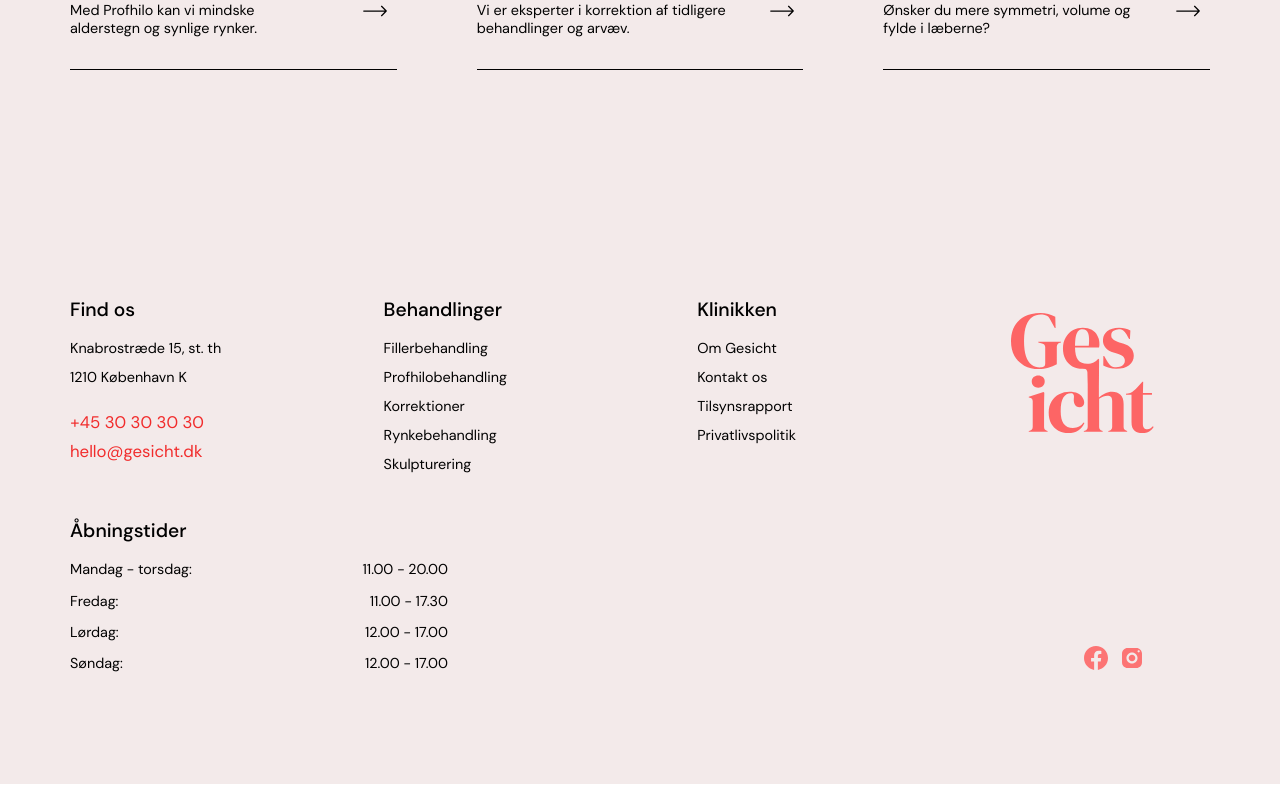
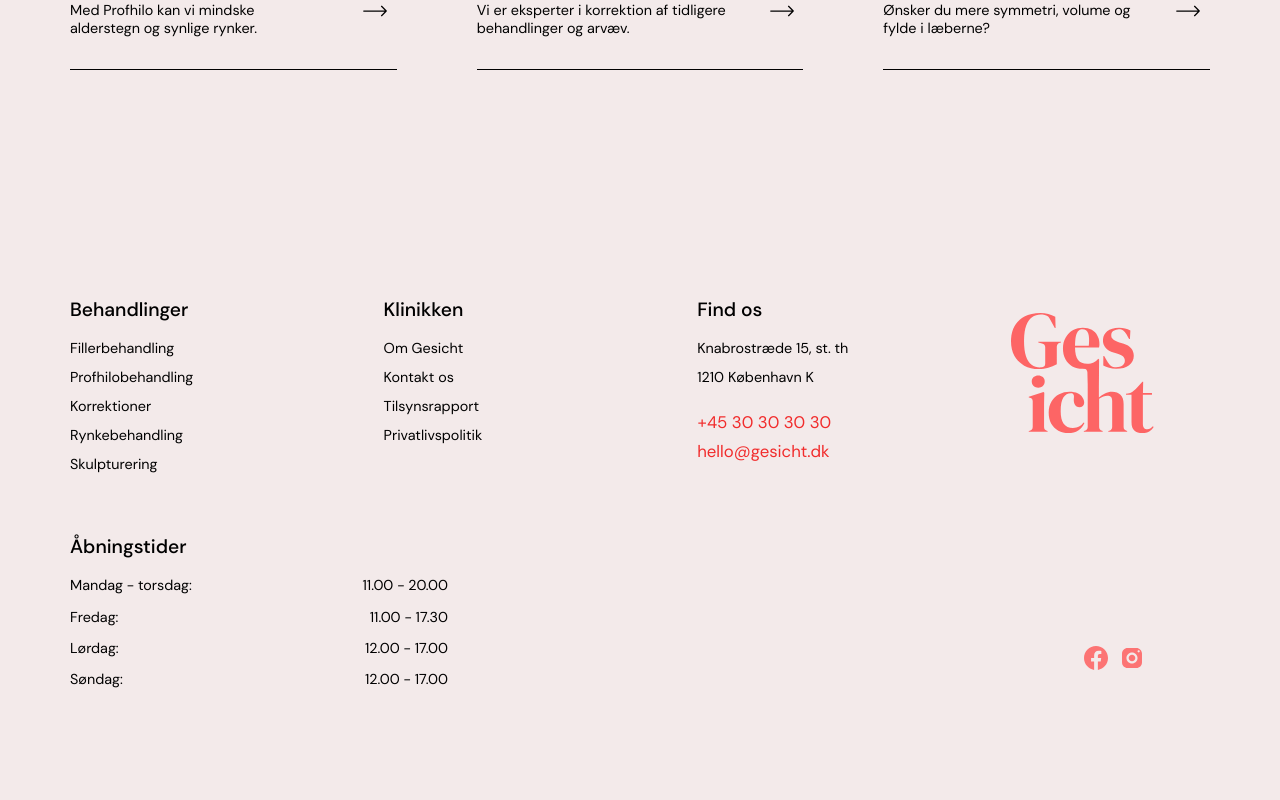
Before and after one commit to loomlsn/gesicht_website, a Next.js app: page /priser in a window 1280 px wide. Shown: the part 1949-2749 px from the top of the page. Built offline with nearby package versions, Linux system fonts and the light colour scheme.

Commit message:
Footer alignment

```diff
--- a/src/modules/globals/Footer/Footer.tsx
+++ b/src/modules/globals/Footer/Footer.tsx
@@ -7,17 +7,6 @@ export const Footer = () => {
         <footer className={styles.footerContainer}>
             <div className="container">
                 <div className={styles.footerNav}>
-                    <div className={styles.footerLinks}>
-                        <h3>Find os</h3>
-                        <ul>
-                            <li>Knabrostræde 15, st. th</li>
-                            <li>1210 København K</li>
-                        </ul>
-                        <div className={styles.contact}>
-                            <Link href={'/'}>+45 30 30 30 30 </Link>
-                            <Link href={'/'}>hello@gesicht.dk </Link>
-                        </div>
-                    </div>
                     <div className={styles.footerLinks}>
                         <h3>Behandlinger</h3>
                         <ul>
@@ -48,6 +37,17 @@ export const Footer = () => {
                             <br />
                             <li>CVR: 39328666</li>
                         </ul> */}
+                    </div>
+                    <div className={styles.footerLinks}>
+                        <h3>Find os</h3>
+                        <ul>
+                            <li>Knabrostræde 15, st. th</li>
+                            <li>1210 København K</li>
+                        </ul>
+                        <div className={styles.contact}>
+                            <Link href={'/'}>+45 30 30 30 30 </Link>
+                            <Link href={'/'}>hello@gesicht.dk </Link>
+                        </div>
                     </div>
                     <div className={styles.logo}>
                         <img src="/logo/gesicht_logo_pink_darker.svg"></img>
--- a/src/modules/globals/Footer/footer.module.scss
+++ b/src/modules/globals/Footer/footer.module.scss
@@ -20,7 +20,7 @@
 
         @media (min-width: 400px) {
             display: grid;
-            grid-template-columns: 1fr 1fr;
+            grid-template-columns: 1fr .75fr;
             gap: 3rem;
         }
 
@@ -49,9 +49,11 @@
 
                 @media (min-width: 400px) {
                     margin-top: 5rem;
+                    margin-left: 1rem;
                 }
 
                 @media (min-width: 768px) {
+                    margin-left: 0;
                     height: 120px;
                     margin-top: 2rem;
                 }
@@ -62,6 +64,14 @@
     .footerNavBottom {
         display: block;
         margin-bottom: 1.5rem;
+
+        .footerLinks {
+            margin-top: 4.5rem;
+
+            @media (min-width: 768px) {
+                margin-top: 2rem;
+            }
+        }
 
         // @media (min-width: 400px) {
         //     display: grid;
@@ -98,6 +108,10 @@
         flex-direction: column;
         margin-top: 2.5rem;
 
+        &:nth-child(3) {
+            margin-top: 1rem;
+        }
+
         @media (min-width: 640px) {
             margin-top: 1rem;
         }
@@ -108,6 +122,10 @@
         }
 
         .openingHours {
+            @media (max-width: 640px) {
+                max-width: 90%;
+            }
+
             li {
                 display: flex;
                 justify-content: space-between;
--- a/src/modules/globals/Header/Header.tsx
+++ b/src/modules/globals/Header/Header.tsx
@@ -85,7 +85,7 @@ export const Header = ({ colorTheme }: HeaderProps) => {
                                 <ul className={styles.navLinks}>
                                     {data.general.navigation.map((nav, i) => {
                                         return (
-                                            <li key={`nav-${i}`}><Link href={nav.link}>{nav.name}</Link></li>
+                                            <li key={`nav-${i}`}><Link href={nav.link} onClick={toggleNav}>{nav.name}</Link></li>
                                         )
                                     })}
                                 </ul>
```
